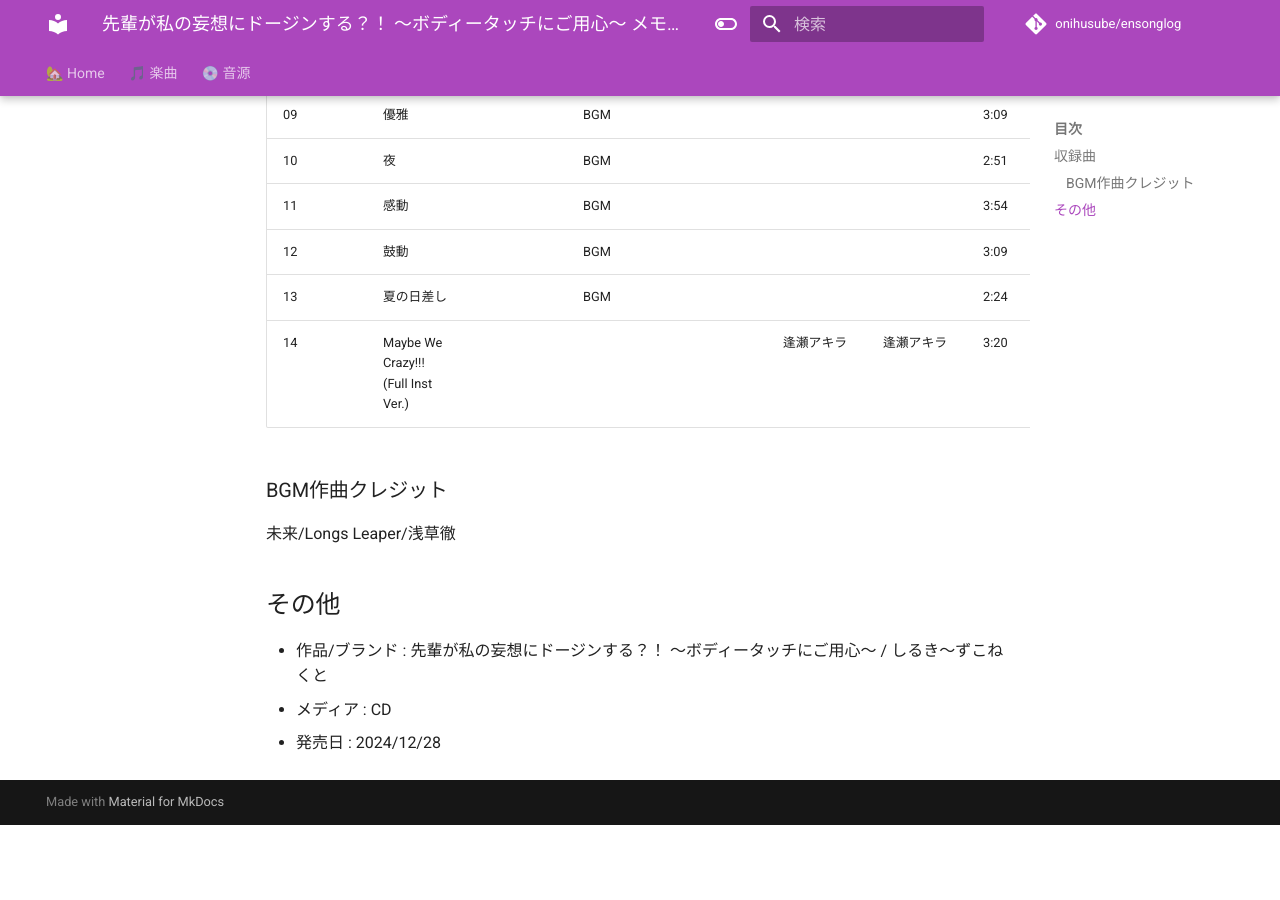
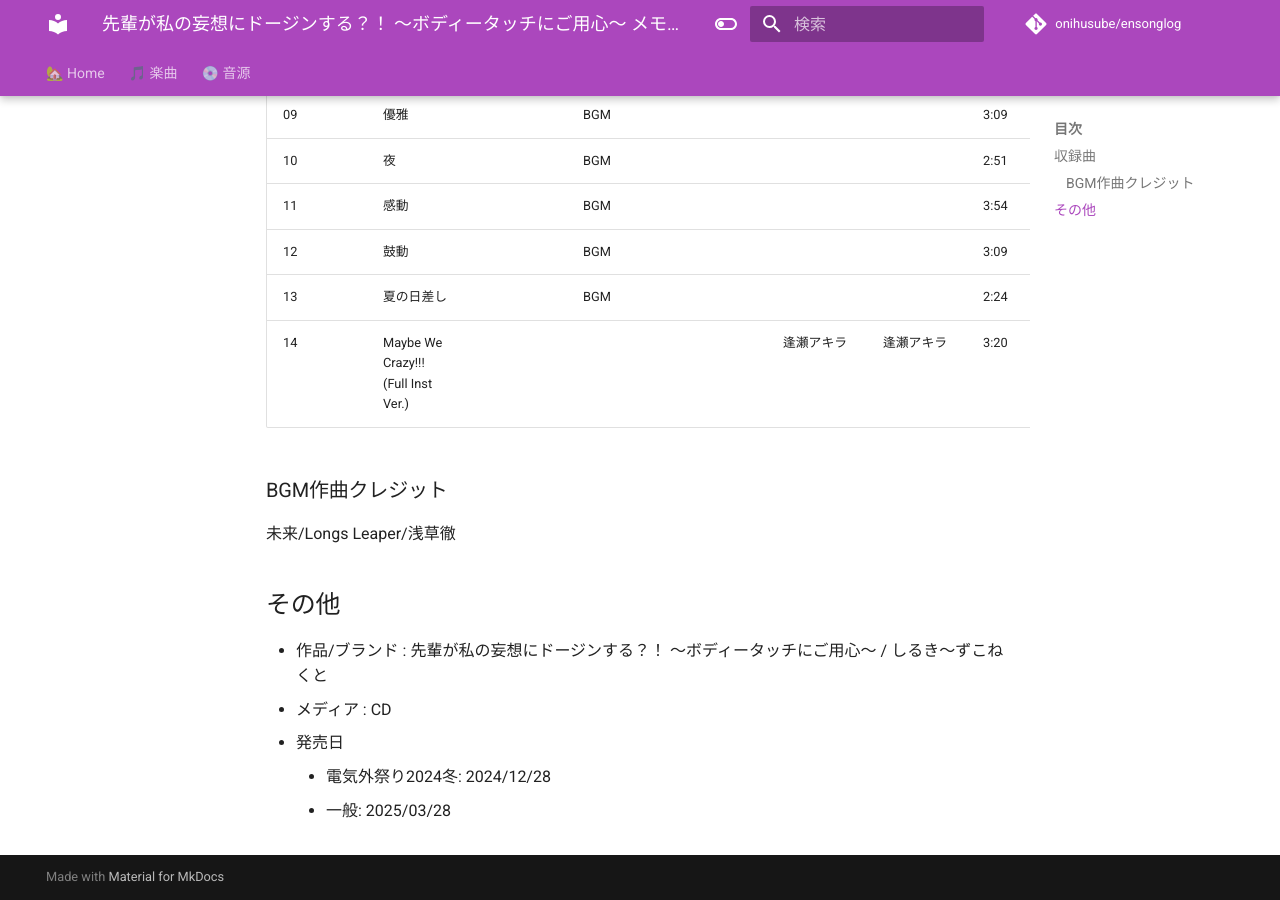
Before and after one commit to onihusube/ensonglog, an MkDocs documentation site: the page built from docs/2024/音源個別/先輩が私の妄想にドージンする？！ ～ボディータッチにご用心～ メモリアル音楽CD.md, in a window 1280 px wide and 900 px high, scrolled down 719 px. Built offline with MkDocs 1.6.1 and Material for MkDocs 9.7.7, drawn with Linux system fonts in a browser that asks for light colours; comment, search, counter and statistics services are not loaded; before the commit the page ends 1544 px from its top, so only the background shows below that.

Commit message:
電気街先行の一般追記

```diff
--- a/docs/2024/音源個別/先輩が私の妄想にドージンする？！ ～ボディータッチにご用心～ メモリアル音楽CD.md
+++ b/docs/2024/音源個別/先輩が私の妄想にドージンする？！ ～ボディータッチにご用心～ メモリアル音楽CD.md
@@ -27,4 +27,6 @@
 
 - 作品/ブランド : 先輩が私の妄想にドージンする？！ ～ボディータッチにご用心～ / しるき～ずこねくと
 - メディア : CD
-- 発売日 : 2024/12/28
+- 発売日
+    - 電気外祭り2024冬: 2024/12/28
+    - 一般: 2025/03/28
```
Also changed, not shown: docs/2025/音源.md (+2 -0 lines).
